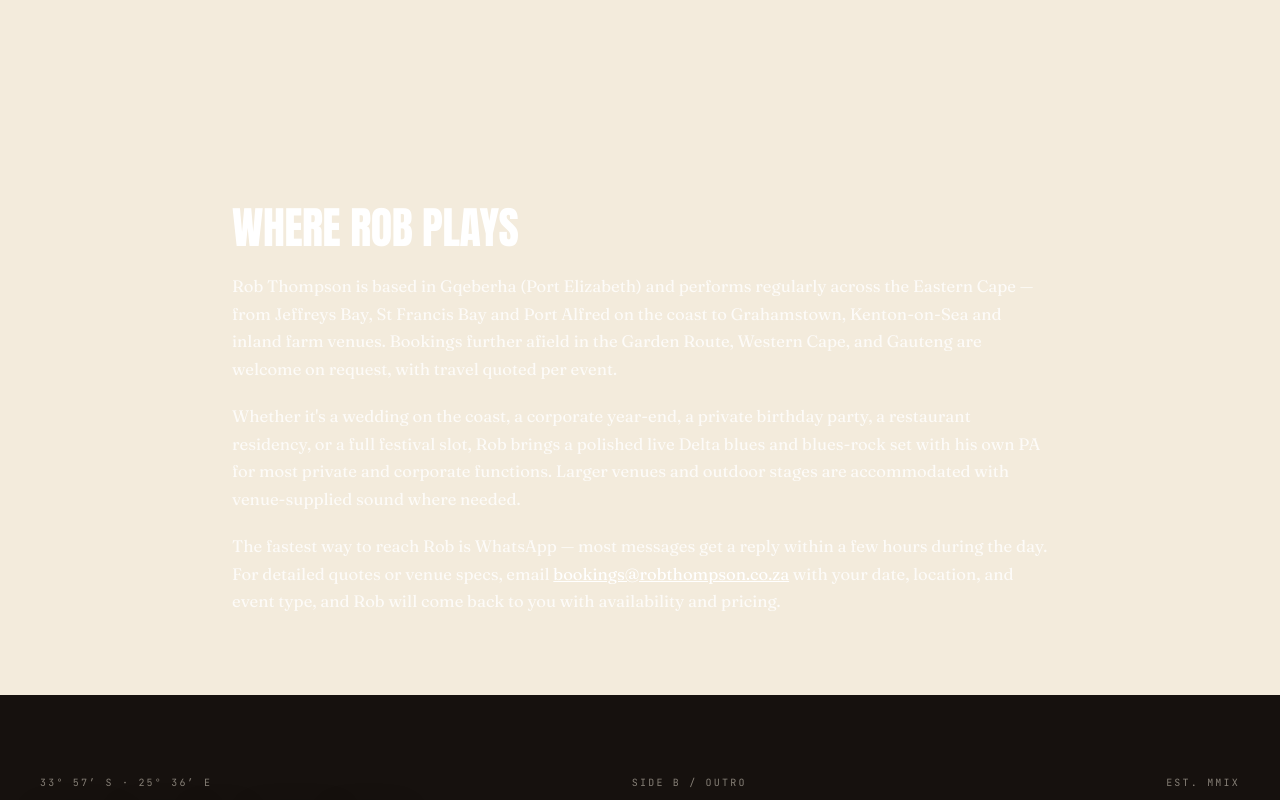
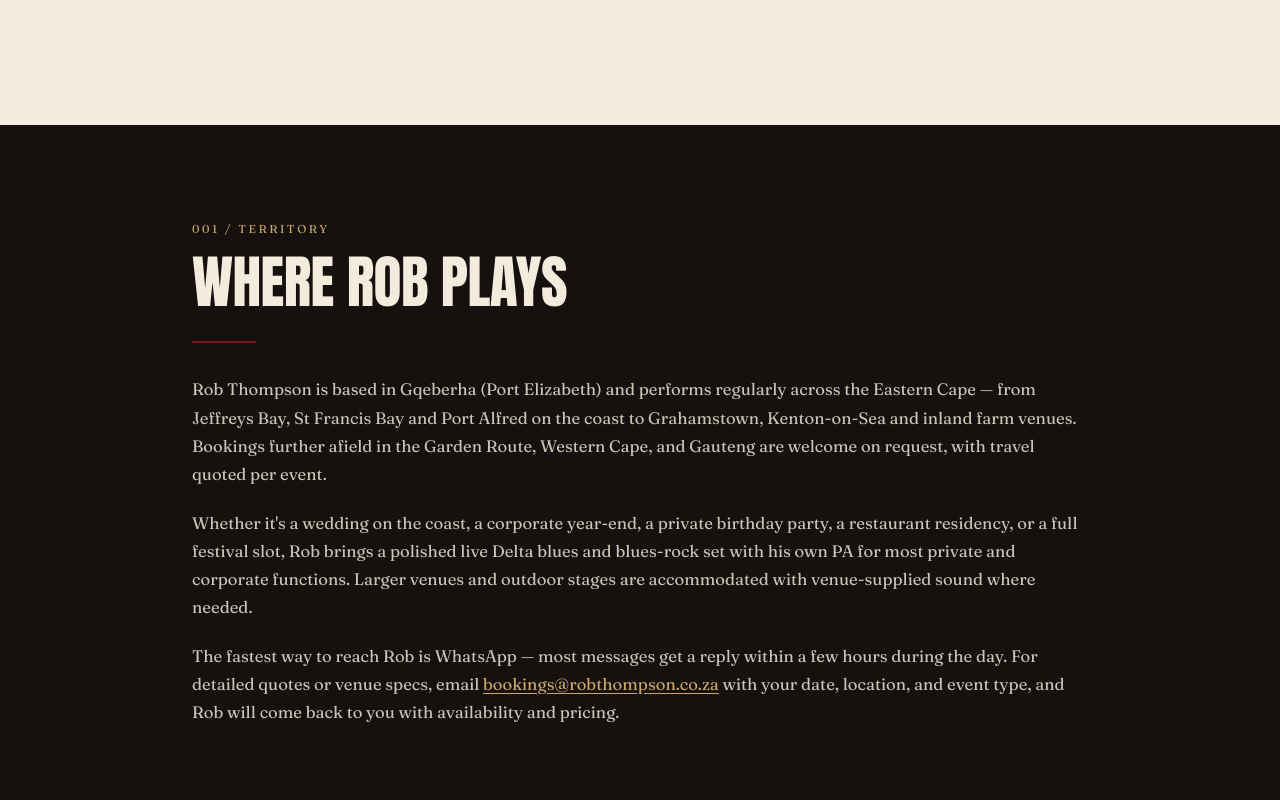
Before and after one commit to Digiiworks/rob-thompson, a Next.js app: page /contact in a window 1280 px wide. Shown: the part 1240-2040 px from the top of the page. Built offline with nearby package versions, Linux system fonts and the light colour scheme.

Commit message:
Dark editorial section bg for Where Rob Plays + Booking FAQs

```diff
--- a/src/app/book/page.tsx
+++ b/src/app/book/page.tsx
@@ -94,39 +94,63 @@ export default function BookPage() {
         type="application/ld+json"
         dangerouslySetInnerHTML={{ __html: JSON.stringify(faqLdJson) }}
       />
-      <section className="px-6 md:px-10 py-20 max-w-4xl mx-auto">
+      <section className="relative px-6 md:px-10 py-24" style={{ background: "#16110e" }}>
+        <div className="max-w-4xl mx-auto">
+          <span
+            style={{
+              fontFamily: "var(--font-fraunces)",
+              fontSize: "0.72rem",
+              letterSpacing: "0.22em",
+              textTransform: "uppercase",
+              color: "#c9a96b",
+              display: "block",
+              marginBottom: "1rem",
+              textAlign: "center",
+            }}
+          >
+            002 / The Details
+          </span>
           <h2
             style={{
               fontFamily: "var(--font-anton)",
-            fontSize: "clamp(32px, 4vw, 52px)",
-            lineHeight: 1,
+              fontSize: "clamp(34px, 4.5vw, 60px)",
+              lineHeight: 0.95,
               letterSpacing: "-0.01em",
-            color: "#ffffff",
-            marginBottom: "2rem",
+              color: "#f3ebdc",
+              marginBottom: "1rem",
               textAlign: "center",
             }}
           >
             Booking FAQs
           </h2>
-        <div className="space-y-8">
+          <div
+            style={{
+              width: 64,
+              height: 2,
+              background: "#7a1818",
+              margin: "0 auto 3rem",
+            }}
+          />
+          <div className="space-y-10">
             {faqs.map((f) => (
-            <div key={f.q}>
+              <div key={f.q} style={{ borderTop: "1px solid rgba(243,235,220,0.12)", paddingTop: "1.75rem" }}>
                 <h3
                   style={{
                     fontFamily: "var(--font-anton)",
-                  fontSize: "clamp(20px, 2vw, 24px)",
-                  color: "#ffffff",
-                  marginBottom: "0.5rem",
+                    fontSize: "clamp(20px, 2vw, 26px)",
+                    letterSpacing: "0.005em",
+                    color: "#f3ebdc",
+                    marginBottom: "0.75rem",
                   }}
                 >
                   {f.q}
                 </h3>
                 <p
-                className="text-white/80"
                   style={{
                     fontFamily: "var(--font-fraunces)",
                     fontSize: "clamp(15px, 1.2vw, 17px)",
-                  lineHeight: 1.6,
+                    lineHeight: 1.7,
+                    color: "rgba(243,235,220,0.78)",
                   }}
                 >
                   {f.a}
@@ -134,6 +158,7 @@ export default function BookPage() {
               </div>
             ))}
           </div>
+        </div>
       </section>
     </div>
   );
--- a/src/app/contact/page.tsx
+++ b/src/app/contact/page.tsx
@@ -89,51 +89,74 @@ export default function ContactPage() {
       </header>
       <Contact />
 
-      <section className="px-6 md:px-10 py-20 max-w-4xl mx-auto">
+      <section className="relative px-6 md:px-10 py-24" style={{ background: "#16110e" }}>
+        <div className="max-w-4xl mx-auto">
+          <span
+            style={{
+              fontFamily: "var(--font-fraunces)",
+              fontSize: "0.72rem",
+              letterSpacing: "0.22em",
+              textTransform: "uppercase",
+              color: "#c9a96b",
+              display: "block",
+              marginBottom: "1rem",
+            }}
+          >
+            001 / Territory
+          </span>
           <h2
             style={{
               fontFamily: "var(--font-anton)",
-            fontSize: "clamp(28px, 3.5vw, 44px)",
-            lineHeight: 1,
+              fontSize: "clamp(34px, 4.5vw, 60px)",
+              lineHeight: 0.95,
               letterSpacing: "-0.01em",
-            color: "#ffffff",
-            marginBottom: "1.5rem",
+              color: "#f3ebdc",
+              marginBottom: "2rem",
             }}
           >
             Where Rob Plays
           </h2>
+          <div
+            style={{
+              width: 64,
+              height: 2,
+              background: "#7a1818",
+              marginBottom: "2rem",
+            }}
+          />
           <p
-          className="text-white/80"
             style={{
               fontFamily: "var(--font-fraunces)",
               fontSize: "clamp(16px, 1.3vw, 18px)",
-            lineHeight: 1.65,
+              lineHeight: 1.7,
+              color: "rgba(243,235,220,0.82)",
               marginBottom: "1.25rem",
             }}
           >
             Rob Thompson is based in Gqeberha (Port Elizabeth) and performs regularly across the Eastern Cape — from Jeffreys Bay, St Francis Bay and Port Alfred on the coast to Grahamstown, Kenton-on-Sea and inland farm venues. Bookings further afield in the Garden Route, Western Cape, and Gauteng are welcome on request, with travel quoted per event.
           </p>
           <p
-          className="text-white/80"
             style={{
               fontFamily: "var(--font-fraunces)",
               fontSize: "clamp(16px, 1.3vw, 18px)",
-            lineHeight: 1.65,
+              lineHeight: 1.7,
+              color: "rgba(243,235,220,0.82)",
               marginBottom: "1.25rem",
             }}
           >
             Whether it&apos;s a wedding on the coast, a corporate year-end, a private birthday party, a restaurant residency, or a full festival slot, Rob brings a polished live Delta blues and blues-rock set with his own PA for most private and corporate functions. Larger venues and outdoor stages are accommodated with venue-supplied sound where needed.
           </p>
           <p
-          className="text-white/80"
             style={{
               fontFamily: "var(--font-fraunces)",
               fontSize: "clamp(16px, 1.3vw, 18px)",
-            lineHeight: 1.65,
+              lineHeight: 1.7,
+              color: "rgba(243,235,220,0.82)",
             }}
           >
-          The fastest way to reach Rob is WhatsApp — most messages get a reply within a few hours during the day. For detailed quotes or venue specs, email <a href="mailto:bookings@robthompson.co.za" style={{ color: "#ffffff", textDecoration: "underline" }}>bookings@robthompson.co.za</a> with your date, location, and event type, and Rob will come back to you with availability and pricing.
+            The fastest way to reach Rob is WhatsApp — most messages get a reply within a few hours during the day. For detailed quotes or venue specs, email <a href="mailto:bookings@robthompson.co.za" style={{ color: "#c9a96b", textDecoration: "underline", textUnderlineOffset: "3px" }}>bookings@robthompson.co.za</a> with your date, location, and event type, and Rob will come back to you with availability and pricing.
           </p>
+        </div>
       </section>
     </div>
   );
```
Lines whose indentation alone changed are shown as unchanged.
